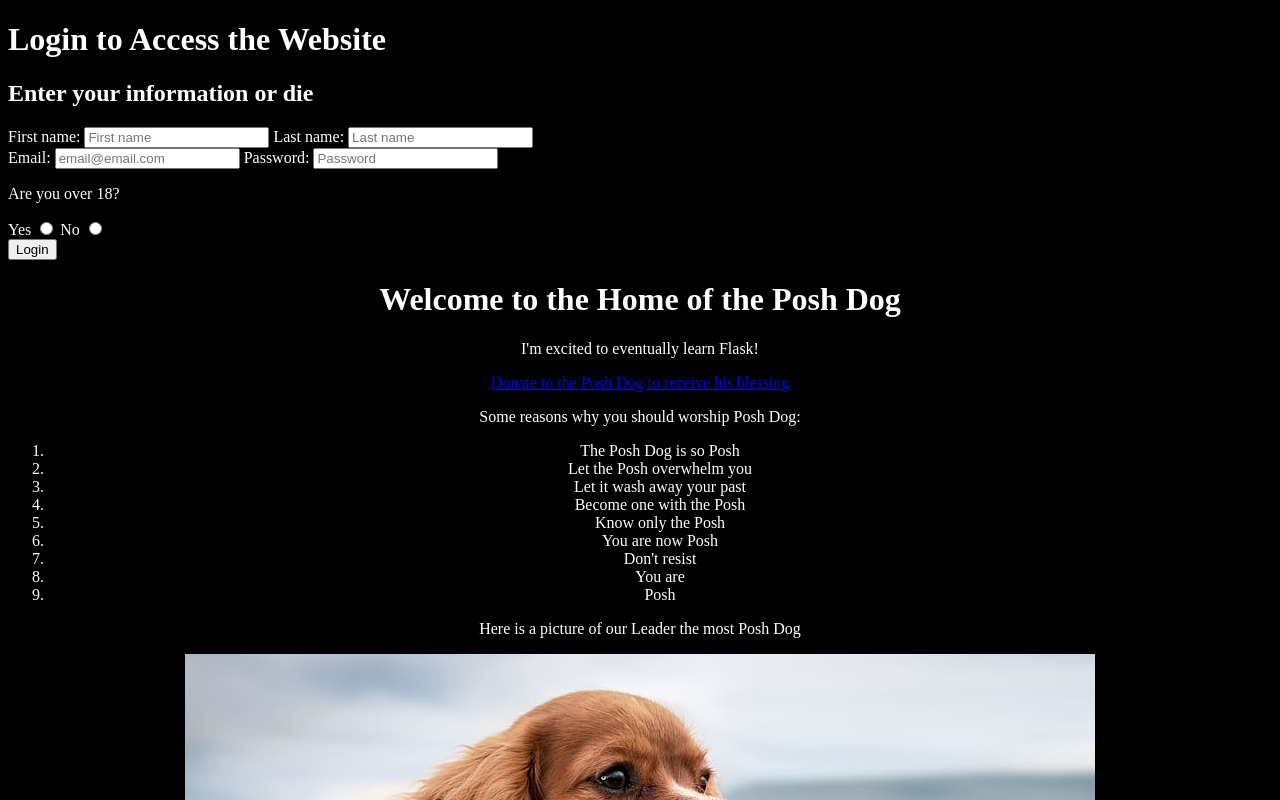
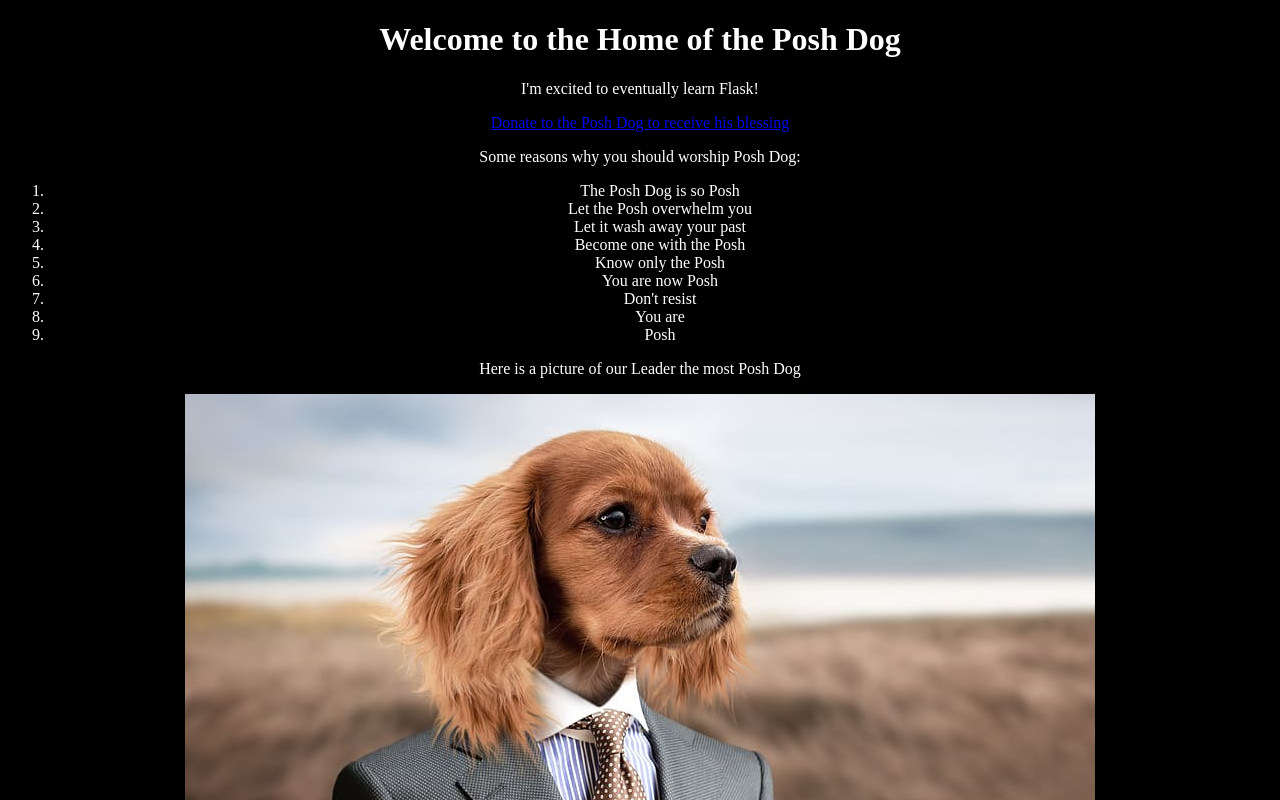
Before and after one commit to Vicillian/SteveWright, a plain HTML site: page form.html in a window 1280 px wide. Shown: the top 800 px of the page. Drawn offline with Linux system fonts and the light colour scheme.

Commit message:
bug fixes

```diff
--- a/form.html
+++ b/form.html
@@ -1,33 +1,3 @@
-<!DOCTYPE html>
-<html lang="en">
-    <link rel="stylesheet" href="blessing.css">
-    <head>
-        <meta charset="UTF-8">
-        <meta http-equiv="X-UA-Compatible" content="IE-edge">
-        <meta name="viewport" content="width=device-width, initial-scale=1.0">
-        <title>FormTimeUwU</title>
-    </head>
-    <body>
-        <h1>Login to Access the Website</h1>
-        <h2>Enter your information or die</h2>
-        <form method="get">
-            <label for="first">First name:</label>
-            <input id="first" type="text" name="" placeholder='First name'>
-            <label for="last">Last name:</label>
-            <input id="last" type="text" name="" placeholder='Last name'><br>
-            <label for="email">Email:</label>
-            <input id="email" type="email" name="" placeholder='email@email.com'>
-            <label for="pass">Password:</label>
-            <input id="pass" type="password" name="" placeholder='Password'>
-            <p>Are you over 18?</p>
-            <label for="yes">Yes</label>
-            <input type="radio" name="over18" placeholder='yesOver'>
-            <label for="no">No</label>
-            <input type="radio" name="over18" placeholder='noOver'><br>
-            <a href="index.html"><button type="button">Login</button></a>
-        </form>
-    </body>
-</html>
 <!DOCTYPE html>
 <html lang="en">
     <link rel="stylesheet" href="index.css">
```
Also changed, not shown: attacked.html (+1 -1 lines), index.html (+1 -1 lines).
